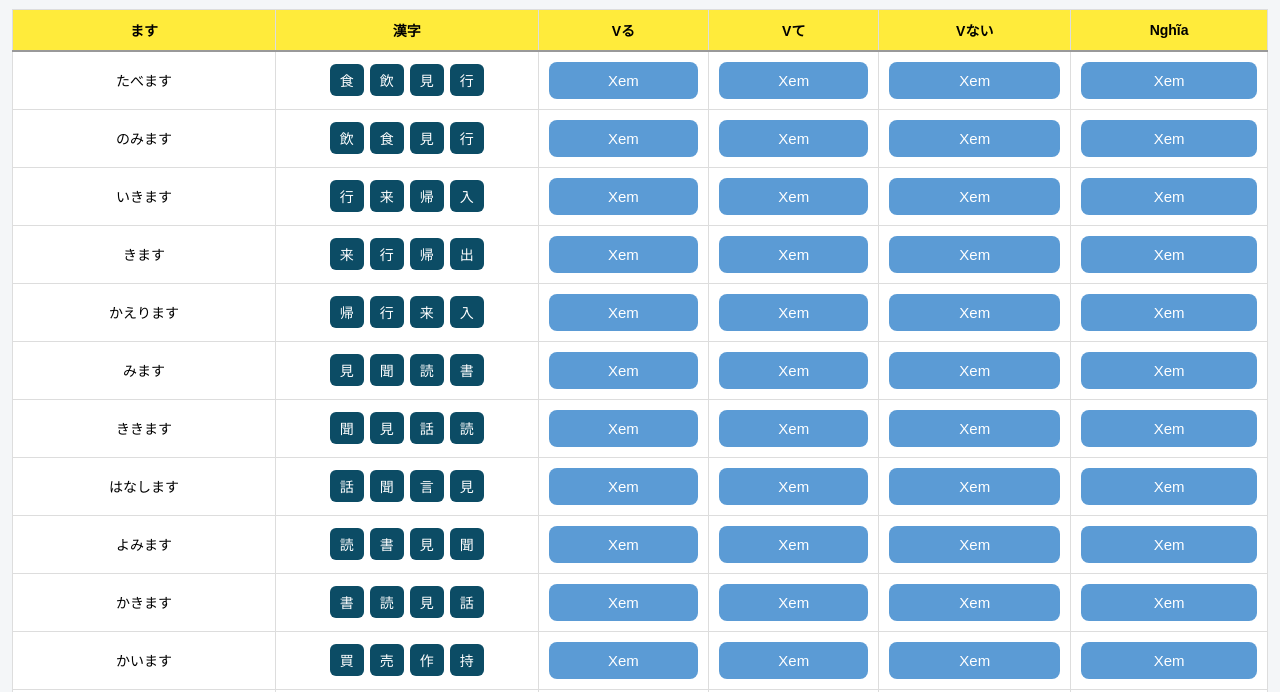
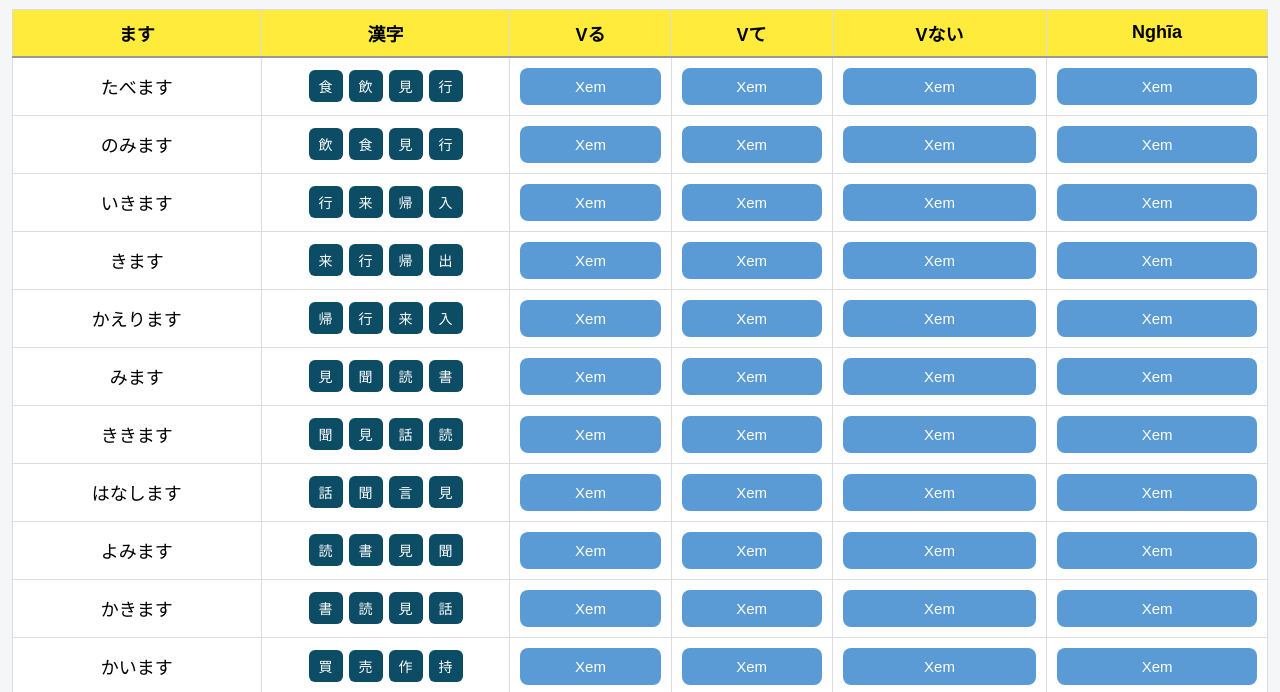
Before and after one commit to nguyenduc87/chia-dong-tu, a plain HTML site: page index.html in a window 1280 px wide. Shown: the part 63-755 px from the top of the page. Drawn offline with Linux system fonts and the light colour scheme.

Commit message:
size text change

```diff
--- a/script.js
+++ b/script.js
@@ -45,6 +45,36 @@ const verbs = [
   { masu: "たちます", kanji: "立ちます", kanjiChoices: ["立", "座", "止", "入"], ru: "たつ", te: "たって", nai: "たたない", meaning: "đứng" },
   { masu: "もちます", kanji: "持ちます", kanjiChoices: ["持", "取", "使", "買"], ru: "もつ", te: "もって", nai: "もたない", meaning: "cầm, mang" },
   { masu: "つきます", kanji: "着きます", kanjiChoices: ["着", "行", "来", "帰"], ru: "つく", te: "ついて", nai: "つかない", meaning: "đến nơi" },
+  // ====== 44 TỪ BỔ SUNG ======
+  { masu: "はしります", kanji: "走ります", kanjiChoices: ["走", "歩", "急", "行"], ru: "はしる", te: "はしって", nai: "はしらない", meaning: "chạy" },
+  { masu: "あるきます", kanji: "歩きます", kanjiChoices: ["歩", "走", "行", "来"], ru: "あるく", te: "あるいて", nai: "あるかない", meaning: "đi bộ" },
+  { masu: "とびます", kanji: "飛びます", kanjiChoices: ["飛", "走", "入", "出"], ru: "とぶ", te: "とんで", nai: "とばない", meaning: "bay, nhảy" },
+  { masu: "ねます", kanji: "寝ます", kanjiChoices: ["寝", "起", "休", "座"], ru: "ねる", te: "ねて", nai: "ねない", meaning: "ngủ" },
+  { masu: "おきます", kanji: "起きます", kanjiChoices: ["起", "寝", "立", "座"], ru: "おきる", te: "おきて", nai: "おきない", meaning: "thức dậy" },
+
+  { masu: "あびます", kanji: "浴びます", kanjiChoices: ["浴", "洗", "入", "出"], ru: "あびる", te: "あびて", nai: "あびない", meaning: "tắm, dội" },
+  { masu: "でんわします", kanji: "電話します", kanjiChoices: ["電", "話", "言", "聞"], ru: "でんわする", te: "でんわして", nai: "でんわしない", meaning: "gọi điện" },
+  { masu: "コピーします", kanji: "コピーします", kanjiChoices: ["写", "作", "取", "持"], ru: "コピーする", te: "コピーして", nai: "コピーしない", meaning: "photo, sao chép" },
+  { masu: "つけます", kanji: "付けます", kanjiChoices: ["付", "消", "開", "閉"], ru: "つける", te: "つけて", nai: "つけない", meaning: "bật, gắn" },
+  { masu: "けんがくします", kanji: "見学します", kanjiChoices: ["見", "学", "行", "来"], ru: "けんがくする", te: "けんがくして", nai: "けんがくしない", meaning: "tham quan" },
+
+  { masu: "りょこうします", kanji: "旅行します", kanjiChoices: ["旅", "行", "来", "帰"], ru: "りょこうする", te: "りょこうして", nai: "りょこうしない", meaning: "du lịch" },
+  { masu: "れんしゅうします", kanji: "練習します", kanjiChoices: ["練", "習", "学", "教"], ru: "れんしゅうする", te: "れんしゅうして", nai: "れんしゅうしない", meaning: "luyện tập" },
+  { masu: "そうじします", kanji: "掃除します", kanjiChoices: ["掃", "洗", "消", "片"], ru: "そうじする", te: "そうじして", nai: "そうじしない", meaning: "dọn dẹp" },
+  { masu: "せんたくします", kanji: "洗濯します", kanjiChoices: ["洗", "掃", "使", "作"], ru: "せんたくする", te: "せんたくして", nai: "せんたくしない", meaning: "giặt đồ" },
+  { masu: "うんてんします", kanji: "運転します", kanjiChoices: ["運", "走", "乗", "行"], ru: "うんてんする", te: "うんてんして", nai: "うんてんしない", meaning: "lái xe" },
+
+  { masu: "はいけんします", kanji: "拝見します", kanjiChoices: ["見", "拝", "読", "聞"], ru: "はいけんする", te: "はいけんして", nai: "はいけんしない", meaning: "xem (khiêm nhường)" },
+  { masu: "しゅっちょうします", kanji: "出張します", kanjiChoices: ["出", "行", "来", "帰"], ru: "しゅっちょうする", te: "しゅっちょうして", nai: "しゅっちょうしない", meaning: "đi công tác" },
+  { masu: "けっこんします", kanji: "結婚します", kanjiChoices: ["結", "会", "住", "来"], ru: "けっこんする", te: "けっこんして", nai: "けっこんしない", meaning: "kết hôn" },
+  { masu: "べんきょうします", kanji: "勉強します", kanjiChoices: ["勉", "学", "習", "教"], ru: "べんきょうする", te: "べんきょうして", nai: "べんきょうしない", meaning: "học tập" },
+  { masu: "しごとします", kanji: "仕事します", kanjiChoices: ["仕", "働", "作", "使"], ru: "しごとする", te: "しごとして", nai: "しごとしない", meaning: "làm việc" },
+
+  { masu: "やくそくします", kanji: "約束します", kanjiChoices: ["約", "待", "会", "来"], ru: "やくそくする", te: "やくそくして", nai: "やくそくしない", meaning: "hẹn, hứa" },
+  { masu: "あんないします", kanji: "案内します", kanjiChoices: ["案", "行", "来", "見"], ru: "あんないする", te: "あんないして", nai: "あんないしない", meaning: "hướng dẫn" },
+  { masu: "うけます", kanji: "受けます", kanjiChoices: ["受", "取", "借", "持"], ru: "うける", te: "うけて", nai: "うけない", meaning: "nhận (thi, phỏng vấn)" },
+  { masu: "だします", kanji: "出します", kanjiChoices: ["出", "入", "送", "持"], ru: "だす", te: "だして", nai: "ださない", meaning: "nộp, gửi, lấy ra" },
+  { masu: "つたえます", kanji: "伝えます", kanjiChoices: ["伝", "話", "言", "聞"], ru: "つたえる", te: "つたえて", nai: "つたえない", meaning: "truyền đạt" },
 
 ];
 
@@ -80,10 +110,8 @@ function renderKanjiChoices(v) {
 
 function showKanji(button, kanjiText) {
   const cell = button.closest("td");
-
   cell.innerHTML = `<span class="kanji-text">${kanjiText}</span>`;
 }
-
 
 function createButton(answer) {
   return `<button class="answer-btn" onclick="showText(this, '${answer}')">Xem</button>`;
--- a/style.css
+++ b/style.css
@@ -45,7 +45,7 @@ td {
     border: 1px solid #ddd;
     padding: 10px;
     text-align: center;
-    font-size: 14px;
+    font-size: 18px;
 
     transition: width 0.3s ease, min-width 0.3s ease;
     white-space: nowrap;
@@ -73,8 +73,8 @@ td.expanded {
 /* hiệu ứng text hiện ra */
 .answer-text {
     display: inline-block;
-    font-size: 15px;
-    font-weight: bold;
+    font-size: 19px;
+    /* font-weight: bold; */
     color: #333;
     animation: reveal 0.3s ease forwards;
 }
@@ -115,22 +115,10 @@ td.expanded {
 }
 
 .kanji-text {
-  font-size: 16px;
-  font-weight: bold;
+  font-size: 20px;
+  /* font-weight: bold; */
   animation: reveal 0.3s ease forwards;
 }
-
-@keyframes reveal {
-  from {
-    opacity: 0;
-    transform: scale(0.9);
-  }
-  to {
-    opacity: 1;
-    transform: scale(1);
-  }
-}
-
 
 .answer-btn {
     width: 100%;
@@ -142,9 +130,3 @@ td.expanded {
     color: #fff;
     cursor: pointer;
 }
-
-.answer-text {
-    font-size: 15px;
-    font-weight: bold;
-    color: #333;
-}
```
Lines whose indentation alone changed are shown as unchanged.
